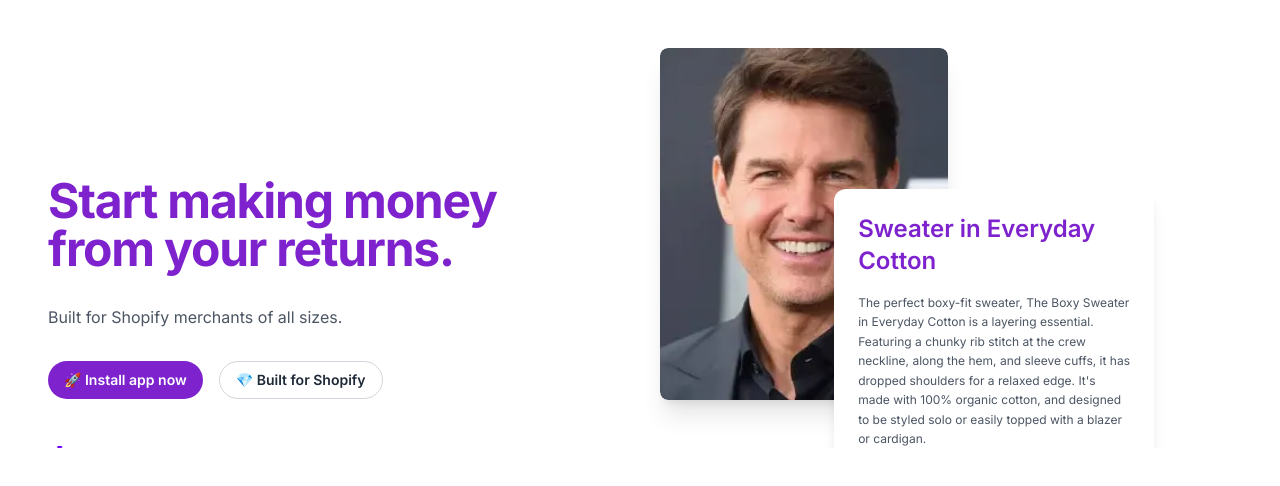
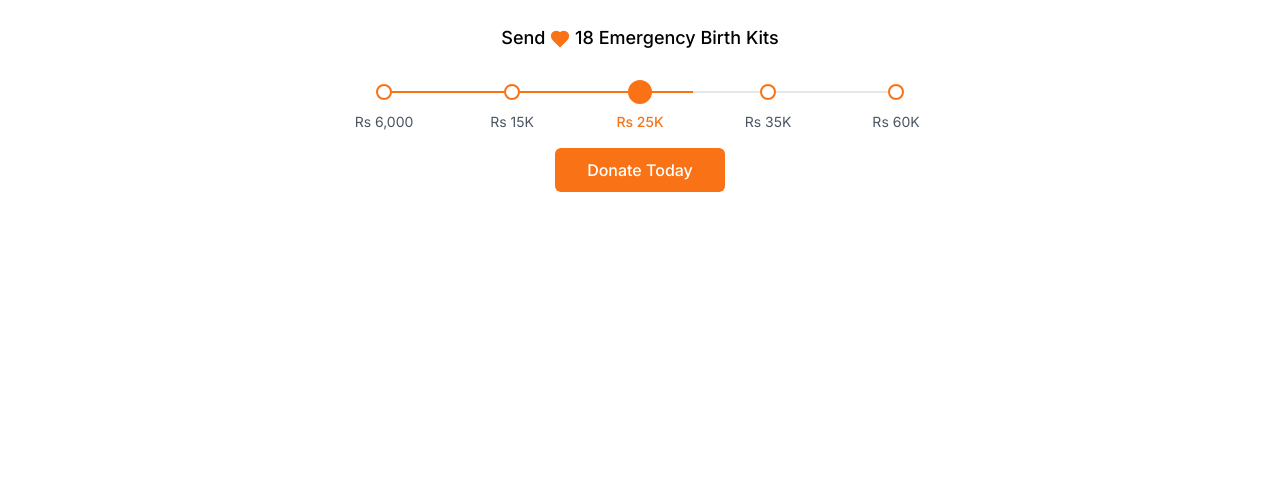
Before and after one commit to MunimUsmani/weather-app, a Next.js app: page / in a window 1280 px wide. Shown: the top 486 px of the page. Built offline with nearby package versions, Linux system fonts and the light colour scheme.

Commit message:
kash code

```diff
--- a/src/app/components/Hero.tsx
+++ b/src/app/components/Hero.tsx
@@ -1,103 +1,95 @@
-import Image from "next/image";
+"use client";
 
-export default function Component() {
+import { useState } from "react";
+import { Heart } from "lucide-react";
+
+const donationPoints = [
+  { value: 6000, label: "Rs 6,000", kits: 4 },
+  { value: 15000, label: "Rs 15K", kits: 10 },
+  { value: 25000, label: "Rs 25K", kits: 18 },
+  { value: 35000, label: "Rs 35K", kits: 24 },
+  { value: 60000, label: "Rs 60K", kits: 40 },
+];
+
+export default function DonationSlider() {
+  const [selectedAmount, setSelectedAmount] = useState(25000);
+
+  const selectedPoint =
+    donationPoints.find((point) => point.value === selectedAmount) ||
+    donationPoints[2];
+
   return (
-    <div className="bg-white p-6 md:p-12 relative overflow-hidden">
-      {/* Background Pattern */}
-      <div className="absolute inset-0 opacity-5">
-        <Image src="/vec2.png" alt="" layout="fill" objectFit="cover" />
+    <div className="max-w-xl mx-auto p-6">
+      <div className="text-center mb-8">
+        <h2 className="text-lg font-medium mb-2">
+          Send{" "}
+          <Heart className="inline-block w-5 h-5 fill-orange-500 text-orange-500" />{" "}
+          {selectedPoint.kits} Emergency Birth Kits
+        </h2>
       </div>
 
-      <div className="mx-auto max-w-7xl grid gap-8 lg:grid-cols-2 lg:gap-10 items-center">
-        {/* Left Section */}
-        <div className="space-y-6 lg:space-y-8 mt-[8rem] relative">
-          <h1 className="text-xl md:text-5xl font-bold tracking-tight text-purple-700">
-            Start making money <br />
-            from your returns.
-          </h1>
-          <p className="text-md text-gray-600">
-            Built for Shopify merchants of all sizes.
-          </p>
-          <div className="flex flex-wrap gap-4">
-            <button className="bg-purple-700 text-white rounded-full px-4 py-2 text-sm font-semibold transition-colors duration-200">
-              🚀 Install app now
+      <div className="relative mb-12">
+        {/* Line connecting points */}
+        <div className="absolute h-0.5 bg-gray-200 left-0 right-0 top-1/2 -translate-y-1/2" />
+
+        {/* Active line */}
+        <div
+          className="absolute h-0.5 bg-orange-500 left-0 top-1/2 -translate-y-1/2 transition-all duration-300"
+          style={{
+            width: `${
+              (donationPoints.findIndex((p) => p.value === selectedAmount) +
+                1) *
+              (100 / donationPoints.length)
+            }%`,
+          }}
+        />
+
+        {/* Points */}
+        <div className="relative flex justify-between">
+          {donationPoints.map((point) => (
+            <button
+              key={point.value}
+              onClick={() => setSelectedAmount(point.value)}
+              className="relative group focus:outline-none"
+            >
+              {/* Dot */}
+              <div
+                className={`
+                w-4 h-4 rounded-full border-2 transition-all duration-300
+                ${
+                  selectedAmount === point.value
+                    ? "border-orange-500 bg-orange-500 scale-150"
+                    : "border-orange-500 bg-white hover:bg-orange-100"
+                }
+              `}
+              />
+
+              {/* Label */}
+              <span
+                className={`
+                absolute -bottom-8 left-1/2 -translate-x-1/2 whitespace-nowrap
+                text-sm transition-colors duration-300
+                ${
+                  selectedAmount === point.value
+                    ? "text-orange-500 font-medium"
+                    : "text-gray-600"
+                }
+              `}
+              >
+                {point.label}
+              </span>
             </button>
-            <button className="bg-white hover:bg-gray-50 text-gray-800 rounded-full px-4 py-2 text-sm font-semibold border border-gray-300 transition-colors duration-200 flex items-center gap-2">
-              💎 Built for Shopify
-            </button>
-          </div>
+          ))}
+        </div>
+      </div>
 
-          {/* Dollar Sign Vector Bottom Left */}
-          <div className="absolute -bottom-20 left-0">
-            <Image src="/vector.png" alt="" width={24} height={24} />
-          </div>
-        </div>
-
-        {/* Right Section */}
-        <div className="relative flex items-center">
-          {/* Background decorative elements */}
-          <div className="absolute -z-10 -right-6 bottom-10 flex flex-col gap-4 transform">
-            <Image
-              src="/box1.png"
-              alt=""
-              width={64}
-              height={64}
-              className="rounded-md"
-            />
-            <Image
-              src="/box2.png"
-              alt=""
-              width={80}
-              height={80}
-              className="rounded-md"
-            />
-            {/* Dollar Sign Vector */}
-            <Image src="/vec1.png" alt="" width={24} height={24} />
-          </div>
-
-          {/* Main card with image */}
-          <div className="relative bg-white shadow-xl rounded-lg overflow-hidden w-60 md:w-72 lg:w-70 h-80 lg:h-[22rem]">
-            <Image
-              src="/cruise.webp"
-              alt="Person wearing a sweater"
-              layout="fill"
-              objectFit="cover"
-              className="rounded-lg"
-            />
-          </div>
-
-          {/* Overlapping product details card */}
-          <div className="absolute top-[40%] right-[22%] bg-white shadow-lg rounded-xl p-6 max-w-xs transform translate-x-8 lg:translate-x-12">
-            <div className="space-y-4">
-              <h2 className="text-lg md:text-2xl font-semibold text-purple-700">
-                Sweater in Everyday Cotton
-              </h2>
-
-              <p className="text-gray-600 text-xs leading-relaxed">
-                The perfect boxy-fit sweater, The Boxy Sweater in Everyday
-                Cotton is a layering essential. Featuring a chunky rib stitch at
-                the crew neckline, along the hem, and sleeve cuffs, it has
-                dropped shoulders for a relaxed edge. It's made with 100%
-                organic cotton, and designed to be styled solo or easily topped
-                with a blazer or cardigan.
-              </p>
-
-              <div className="space-y-2">
-                <p className="text-sm font-medium text-gray-700">
-                  Color: Brown
-                </p>
-                <div className="flex gap-2">
-                  <button className="w-5 h-5 rounded-full bg-[#c4a996] ring-2 ring-offset-2 ring-green-700"></button>
-                  <button className="w-5 h-5 rounded-full bg-slate-700"></button>
-                </div>
-              </div>
-
-              <button className="w-full bg-purple-700 text-white py-2 rounded-full text-base font-semibold transition-colors duration-200">
-                Add to Cart | $40
-              </button>
-            </div>
-          </div>
-        </div>
+      <div className="text-center">
+        <button
+          className="bg-orange-500 text-white px-8 py-2.5 rounded-md font-medium
+                     hover:bg-orange-600 transition-colors duration-300"
+        >
+          Donate Today
+        </button>
       </div>
     </div>
   );
```
